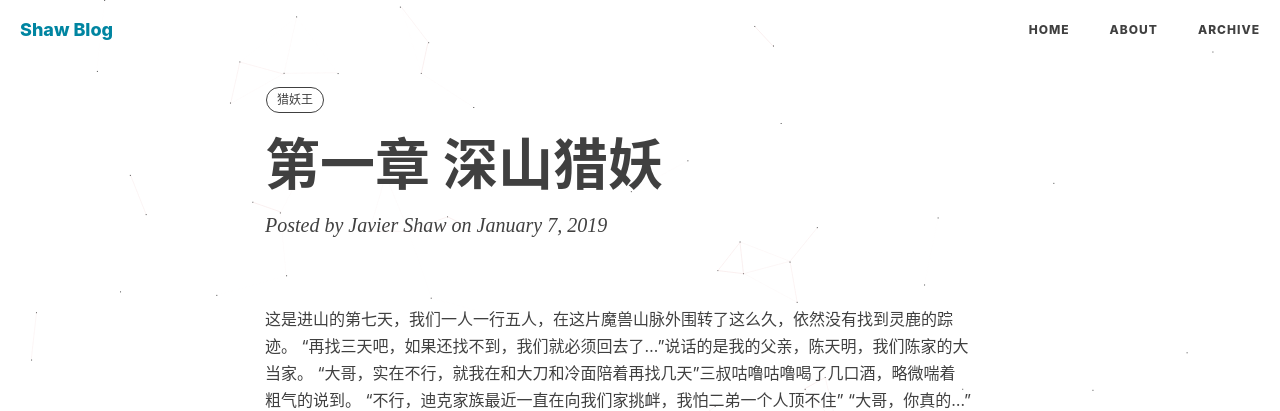
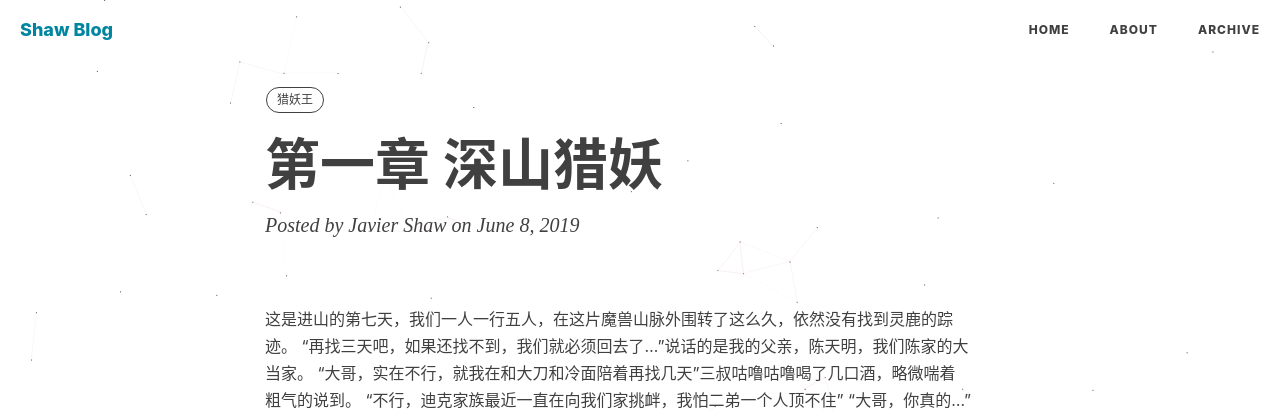
Before and after one commit to jvxiao/jvxiao.github.io, a Jekyll site: the page built from _posts/2019-06-08-Chapter1.md, in a window 1280 px wide and 900 px high. Shown: the top 411 px of the window. Built offline with Jekyll 4.4.1, drawn with Linux system fonts in a browser that asks for light colours; nearby versions of some CDN libraries; comment, search, counter and statistics services are not loaded; some of the changed lines change nothing that is shown; some of the changed text lies outside the part shown.

Commit message:
第一章 深山猎妖

```diff
--- a/_posts/2019-06-08-Chapter1.md
+++ b/_posts/2019-06-08-Chapter1.md
@@ -1,7 +1,7 @@
 ---
 layout:	post
 title:	"第一章 深山猎妖"
-date:	2019-01-07 19:45:08
+date:	2019-06-08 23:45:08
 author: Javier Shaw
 header-style: text
 tags:
```
